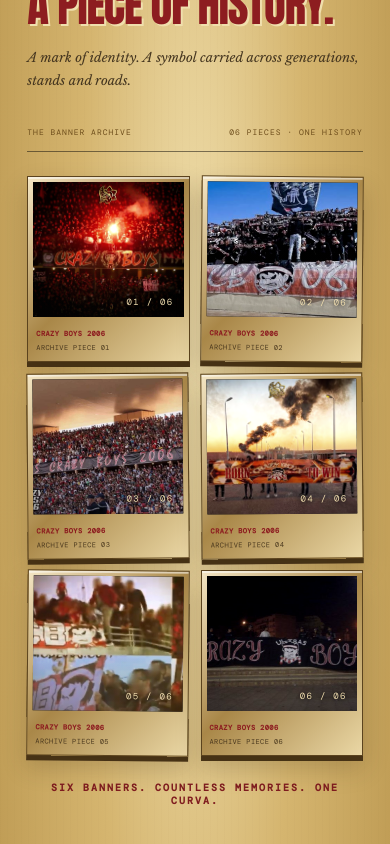
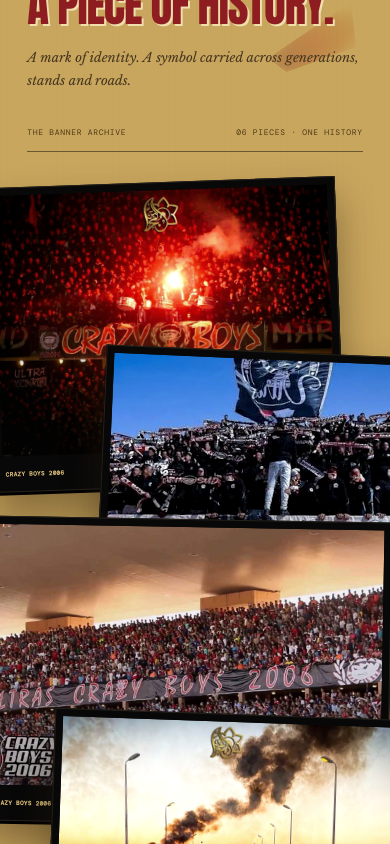
Before and after one commit to aouidate47/ucb06, a Next.js app: page / in a window 390 px wide. Shown: the part 3900-4744 px from the top of the page. Built offline with nearby package versions, Linux system fonts and the light colour scheme.

Commit message:
Create oversized scattered black banner mounts on gold Legacy section

```diff
--- a/app/globals.css
+++ b/app/globals.css
@@ -910,36 +910,49 @@ footer:before{content:'CRAZY BOYS';position:absolute;z-index:-1;right:-3vw;top:6
 }
 
 
-/* Six-piece UCB06 banner archive */
-.legacy-banner-collection{margin:0 0 72px}
-.legacy-collection-heading{display:flex;justify-content:space-between;gap:16px;padding:0 0 14px;border-bottom:1px solid #17130d88;color:#6d4d1b;font:10px 'DM Mono',monospace;letter-spacing:1.7px}
-.legacy-banner-grid{display:grid;grid-template-columns:repeat(3,minmax(0,1fr));gap:22px;margin-top:24px}
-.legacy-banner{min-width:0;margin:0;padding:8px;background:linear-gradient(135deg,#f4e6c4,#a98748 48%,#ead7a5);border:1px solid #5b431e;box-shadow:0 2px 0 #fff8 inset,0 12px 24px #35240d38,0 5px 0 #4a3517;transform:rotate(var(--banner-tilt,0deg));transition:transform .3s ease,box-shadow .3s ease}
-.legacy-banner:nth-child(2),.legacy-banner:nth-child(5){--banner-tilt:.5deg}
-.legacy-banner:nth-child(3),.legacy-banner:nth-child(4){--banner-tilt:-.45deg}
-.legacy-banner:hover{transform:translateY(-7px) rotate(0);box-shadow:0 2px 0 #fff8 inset,0 20px 30px #35240d55,0 5px 0 #4a3517}
-.legacy-banner-image{height:clamp(145px,18vw,250px);position:relative;overflow:hidden;background:#171513}
+/* Six-piece UCB06 banner archive — oversized black-mounted editorial collage */
+.legacy-section{background:#c9a65e!important;color:#17130d;overflow:hidden}
+.legacy-banner-collection{margin:0 0 76px}
+.legacy-collection-heading{display:flex;justify-content:space-between;gap:16px;padding:0 0 14px;border-bottom:1px solid #17130d88;color:#4e3917;font:10px 'DM Mono',monospace;letter-spacing:1.7px}
+.legacy-banner-grid{position:relative;display:grid;grid-template-columns:repeat(12,minmax(0,1fr));grid-auto-rows:42px;gap:0 14px;margin:38px -3vw 0;align-items:start}
+.legacy-banner{position:relative;min-width:0;margin:0;padding:13px 13px 17px;background:#080808;border:1px solid #25211b;box-shadow:0 3px 0 #000,0 22px 38px #2b1d0c70;transform:rotate(var(--banner-tilt,0deg));transition:transform .45s ease,box-shadow .45s ease;z-index:1}
+.legacy-banner:nth-child(1){grid-column:1/span 7;grid-row:1/span 5;--banner-tilt:-2deg;margin-left:2%}
+.legacy-banner:nth-child(2){grid-column:8/span 5;grid-row:3/span 5;--banner-tilt:2.5deg;margin-top:40px}
+.legacy-banner:nth-child(3){grid-column:3/span 8;grid-row:8/span 6;--banner-tilt:1deg;margin-top:38px}
+.legacy-banner:nth-child(4){grid-column:1/span 6;grid-row:15/span 5;--banner-tilt:2deg;margin-top:26px}
+.legacy-banner:nth-child(5){grid-column:7/span 6;grid-row:17/span 5;--banner-tilt:-2.2deg;margin-top:48px}
+.legacy-banner:nth-child(6){grid-column:2/span 9;grid-row:24/span 6;--banner-tilt:-.8deg;margin:30px 0 0 3%}
+.legacy-banner:hover{transform:translateY(-8px) rotate(0);box-shadow:0 3px 0 #000,0 30px 48px #2b1d0c90;z-index:4}
+.legacy-banner-image{height:clamp(220px,31vw,440px);position:relative;overflow:hidden;background:#080808}
+.legacy-banner:nth-child(2) .legacy-banner-image,.legacy-banner:nth-child(4) .legacy-banner-image{height:clamp(260px,35vw,480px)}
+.legacy-banner:nth-child(3) .legacy-banner-image,.legacy-banner:nth-child(6) .legacy-banner-image{height:clamp(300px,39vw,540px)}
 .legacy-banner-image:after{content:"";position:absolute;inset:0;background:linear-gradient(0deg,#08070655,transparent 55%);pointer-events:none}
-.legacy-banner-image img{display:block;width:100%;height:100%;object-fit:cover;filter:contrast(1.07) saturate(.86);transition:transform .5s ease}
-.legacy-banner:hover .legacy-banner-image img{transform:scale(1.045)}
-.legacy-banner-index{position:absolute;z-index:1;right:10px;bottom:9px;color:#f2dfb0;font:9px 'DM Mono',monospace;letter-spacing:1.3px;text-shadow:0 1px 5px #000}
-.legacy-banner figcaption{display:flex;justify-content:space-between;gap:8px;padding:12px 3px 4px;color:#49371d;font:8px 'DM Mono',monospace;letter-spacing:.8px}
-.legacy-banner figcaption span:first-child{font-weight:700;color:#8d1d20}
-.legacy-collection-note{margin:25px 0 0;color:#7f1c1f;text-align:center;font:10px 'DM Mono',monospace;font-weight:700;letter-spacing:2px}
+.legacy-banner-image img{display:block;width:100%;height:100%;object-fit:cover;filter:contrast(1.07) saturate(.9);transition:transform .6s ease}
+.legacy-banner:hover .legacy-banner-image img{transform:scale(1.04)}
+.legacy-banner-index{position:absolute;z-index:1;right:13px;bottom:12px;color:#f2dfb0;font:10px 'DM Mono',monospace;letter-spacing:1.3px;text-shadow:0 1px 5px #000}
+.legacy-banner figcaption{display:flex;justify-content:space-between;gap:8px;padding:14px 3px 2px;color:#bcae91;font:9px 'DM Mono',monospace;letter-spacing:1px}
+.legacy-banner figcaption span:first-child{font-weight:700;color:#e5c77e}
+.legacy-collection-note{margin:36px 0 0;color:#4d3512;text-align:center;font:10px 'DM Mono',monospace;font-weight:700;letter-spacing:2px}
 @media(max-width:800px){
  .legacy-banner-collection{margin-bottom:48px}
- .legacy-banner-grid{grid-template-columns:repeat(2,minmax(0,1fr));gap:15px}
- .legacy-banner-image{height:clamp(135px,31vw,220px)}
- .legacy-banner figcaption{font-size:7px;letter-spacing:.4px}
+ .legacy-banner-grid{grid-template-columns:repeat(8,minmax(0,1fr));grid-auto-rows:34px;gap:0 9px;margin:30px -7vw 0;width:calc(100% + 14vw)}
+ .legacy-banner{padding:9px 9px 13px}
+ .legacy-banner:nth-child(1){grid-column:1/span 7;grid-row:1/span 5;margin-left:-3%}
+ .legacy-banner:nth-child(2){grid-column:3/span 6;grid-row:6/span 5;margin:24px -5% 0 0}
+ .legacy-banner:nth-child(3){grid-column:1/span 8;grid-row:12/span 6;margin:18px 0 0 -4%}
+ .legacy-banner:nth-child(4){grid-column:2/span 7;grid-row:19/span 5;margin:10px -7% 0 0}
+ .legacy-banner:nth-child(5){grid-column:1/span 7;grid-row:25/span 5;margin:16px 0 0 -5%}
+ .legacy-banner:nth-child(6){grid-column:2/span 7;grid-row:31/span 6;margin:22px -8% 0 0}
+ .legacy-banner-image,.legacy-banner:nth-child(n) .legacy-banner-image{height:clamp(220px,63vw,380px)}
+ .legacy-banner figcaption{font-size:7px;letter-spacing:.5px}
 }
 @media(max-width:430px){
- .legacy-banner-grid{gap:11px}
- .legacy-banner{padding:5px}
- .legacy-banner-image{height:135px}
- .legacy-banner figcaption{flex-direction:column;gap:5px}
- .legacy-collection-heading{font-size:8px;letter-spacing:1px}
+ .legacy-banner-grid{grid-auto-rows:29px}
+ .legacy-banner{padding:7px 7px 11px}
+ .legacy-banner-image,.legacy-banner:nth-child(n) .legacy-banner-image{height:clamp(210px,67vw,300px)}
+ .legacy-banner figcaption{font-size:6px;letter-spacing:.3px}
+ .legacy-collection-heading{font-size:8px;letter-spacing:.7px}
 }
-
 
 /* Seamless transitions across every page section and the footer. */
 main > section,
@@ -1253,3 +1266,12 @@ footer>*:not(.graffiti-spray-layer){position:relative;z-index:1}
  .away-days-grid{grid-template-columns:1fr}
  .away-day-large,.away-day-card:not(.away-day-large){grid-column:auto;min-height:260px}
 }
+
+
+/* Story now uses its own six archive photographs; legacy keeps the six banner plates. */
+.manifesto .cover-slot{background:#f7f4ec}
+.manifesto .cover-slot img{object-fit:cover}
+.banner-story-typography{max-width:1180px;min-height:300px;margin:30px auto 0;padding:30px 4vw;display:flex;align-items:center;justify-content:space-between;gap:20px;border-top:1px solid #ffffff2a;border-bottom:1px solid #ffffff2a;color:#f1ece4}
+.banner-story-typography strong{font-size:clamp(130px,30vw,390px);line-height:.72;letter-spacing:-.12em;color:#e32a35}
+.banner-story-typography span{max-width:190px;color:#aaa097;font:10px/1.7 'DM Mono',monospace;letter-spacing:1.5px}
+@media(max-width:800px){.banner-story-typography{min-height:220px;padding:25px 0}.banner-story-typography strong{font-size:clamp(130px,36vw,220px)}.banner-story-typography span{max-width:100px;font-size:8px}}
```
